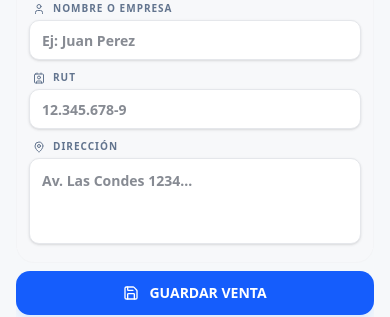
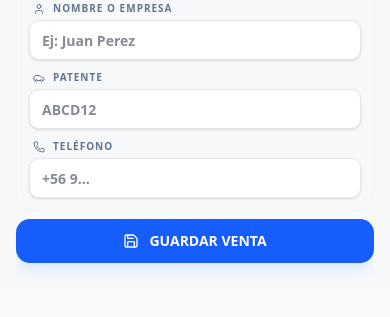
Before and after one commit to francojbe/inventario-ADEquipamiento, a Next.js app: page /ventas/nueva in a window 390 px wide. Shown: the part 564-881 px from the top of the page. After the commit the page ends 851 px from the top, so only its background shows below. Built offline with nearby package versions, Linux system fonts and the light colour scheme; no server answers.

Commit message:
feat: replace RUT/Address with Plate/Phone across DB and UI

```diff
--- a/src/app/api/export-excel/route.ts
+++ b/src/app/api/export-excel/route.ts
@@ -97,7 +97,7 @@ export async function POST(req: NextRequest) {
         ws.addRow([]); // spacer
 
         // ── COLUMN HEADERS ─────────────────────────────────────────────
-        const headers = ['#', 'Fecha', 'Tipo de Vidrio', 'Posición', 'Cliente', 'RUT', 'Dirección', 'Método de Pago', 'Monto (CLP)'];
+        const headers = ['#', 'Fecha', 'Tipo de Vidrio', 'Posición', 'Cliente', 'Patente', 'Teléfono', 'Método de Pago', 'Monto (CLP)'];
         const headerRow = ws.addRow(headers);
         headerRow.height = 22;
         headerRow.eachCell((cell) => {
@@ -117,8 +117,8 @@ export async function POST(req: NextRequest) {
                 inst.tipo_vidrio || '',
                 inst.posicion || '',
                 inst.cliente_nombre || 'Particular',
-                inst.cliente_rut || 'N/A',
-                inst.cliente_direccion || 'N/A',
+                inst.cliente_patente || 'N/A',
+                inst.cliente_telefono || 'N/A',
                 inst.metodo_pago || '',
                 Number(inst.monto) || 0,
             ]);
--- a/src/app/ventas/nueva/page.tsx
+++ b/src/app/ventas/nueva/page.tsx
@@ -14,7 +14,8 @@ import {
     User,
     Contact,
     Building2,
-    CheckCircle
+    CheckCircle,
+    Phone
 } from "lucide-react";
 import Link from "next/link";
 import { cn } from "@/lib/utils";
@@ -41,8 +42,8 @@ export default function NuevaVenta() {
         metodo_pago: 'Efectivo',
         fecha: new Date().toISOString().slice(0, 10), // default: today YYYY-MM-DD
         cliente_nombre: '',
-        cliente_rut: '',
-        cliente_direccion: '',
+        cliente_patente: '',
+        cliente_telefono: '',
     });
 
     const handleSubmit = async (e: React.FormEvent) => {
@@ -56,11 +57,11 @@ export default function NuevaVenta() {
 
         let customerId = null;
         try {
-            if (formData.cliente_rut || formData.cliente_nombre) {
+            if (formData.cliente_patente || formData.cliente_nombre) {
                 const { data: existingCustomer } = await supabase
                     .from('glass_customers')
                     .select('id')
-                    .eq('rut', formData.cliente_rut)
+                    .eq('patente', formData.cliente_patente)
                     .maybeSingle();
 
                 if (existingCustomer) {
@@ -70,8 +71,8 @@ export default function NuevaVenta() {
                         .from('glass_customers')
                         .insert([{
                             full_name: formData.cliente_nombre || 'Cliente Genérico',
-                            rut: formData.cliente_rut,
-                            direccion: formData.cliente_direccion
+                            patente: formData.cliente_patente,
+                            telefono: formData.cliente_telefono
                         }])
                         .select('id')
                         .single();
@@ -87,8 +88,8 @@ export default function NuevaVenta() {
             metodo_pago: formData.metodo_pago,
             fecha: new Date(formData.fecha + 'T12:00:00').toISOString(), // noon avoids timezone issues
             cliente_nombre: formData.cliente_nombre,
-            cliente_rut: formData.cliente_rut,
-            cliente_direccion: formData.cliente_direccion,
+            cliente_patente: formData.cliente_patente,
+            cliente_telefono: formData.cliente_telefono,
             customer_id: customerId
         }]);
 
@@ -233,24 +234,24 @@ export default function NuevaVenta() {
                             </div>
 
                             <div className="space-y-1">
-                                <Label icon="Contact" title="RUT" />
+                                <Label icon="Car" title="Patente" />
                                 <input
                                     type="text"
-                                    placeholder="12.345.678-9"
-                                    value={formData.cliente_rut}
-                                    onChange={(e) => setFormData({ ...formData, cliente_rut: e.target.value })}
+                                    placeholder="ABCD12"
+                                    value={formData.cliente_patente}
+                                    onChange={(e) => setFormData({ ...formData, cliente_patente: e.target.value })}
                                     className="w-full h-10 bg-white border border-gray-200 rounded-lg p-3 text-gray-900 font-bold focus:ring-1 focus:ring-blue-500 focus:border-blue-500 outline-none transition-all shadow-sm text-sm"
                                 />
                             </div>
 
                             <div className="space-y-1">
-                                <Label icon="MapPin" title="Dirección" />
-                                <textarea
-                                    placeholder="Av. Las Condes 1234..."
-                                    rows={3}
-                                    value={formData.cliente_direccion}
-                                    onChange={(e) => setFormData({ ...formData, cliente_direccion: e.target.value })}
-                                    className="w-full bg-white border border-gray-200 rounded-lg p-3 text-gray-900 font-bold focus:ring-1 focus:ring-blue-500 focus:border-blue-500 outline-none transition-all shadow-sm text-sm resize-none"
+                                <Label icon="Phone" title="Teléfono" />
+                                <input
+                                    type="text"
+                                    placeholder="+56 9..."
+                                    value={formData.cliente_telefono}
+                                    onChange={(e) => setFormData({ ...formData, cliente_telefono: e.target.value })}
+                                    className="w-full h-10 bg-white border border-gray-200 rounded-lg p-3 text-gray-900 font-bold focus:ring-1 focus:ring-blue-500 focus:border-blue-500 outline-none transition-all shadow-sm text-sm"
                                 />
                             </div>
                         </div>
@@ -281,7 +282,7 @@ export default function NuevaVenta() {
 
 function Label({ icon, title }: { icon: string, title: string }) {
     const IconMap: Record<string, any> = {
-        Briefcase, MapPin, Banknote, CreditCard, User, Building2, Contact
+        Briefcase, MapPin, Banknote, CreditCard, User, Building2, Contact, Phone, Car
     };
     const Icon = IconMap[icon] || Briefcase;
     return (
--- a/src/app/ventas/page.tsx
+++ b/src/app/ventas/page.tsx
@@ -229,7 +229,7 @@ export default function HistorialVentas() {
                                                 <span className="font-bold text-gray-900">{inst.cliente_nombre || 'Particular'}</span>
                                                 <span className="text-[10px] text-gray-400 uppercase font-medium">
                                                     {inst.posicion}
-                                                    {inst.cliente_rut ? ` · ${inst.cliente_rut}` : ''}
+                                                    {inst.cliente_patente ? ` · Patente: ${inst.cliente_patente}` : ''}
                                                 </span>
                                             </div>
                                         </TableCell>
```
